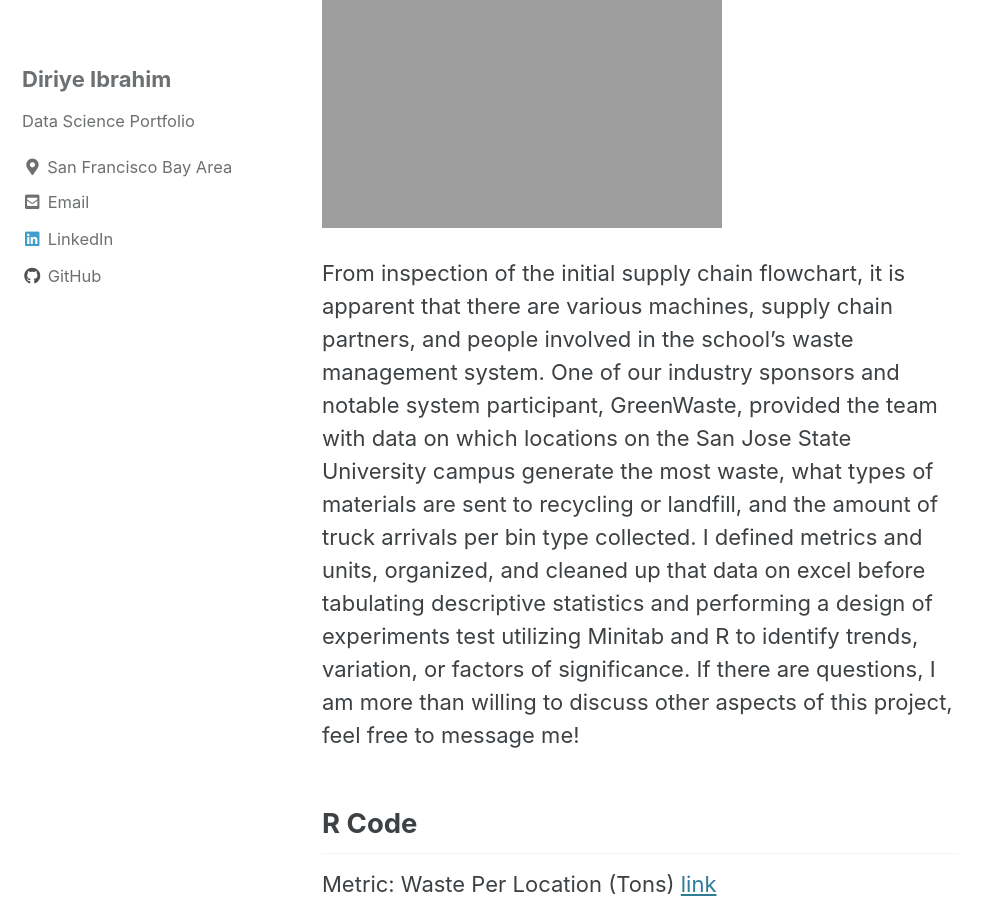
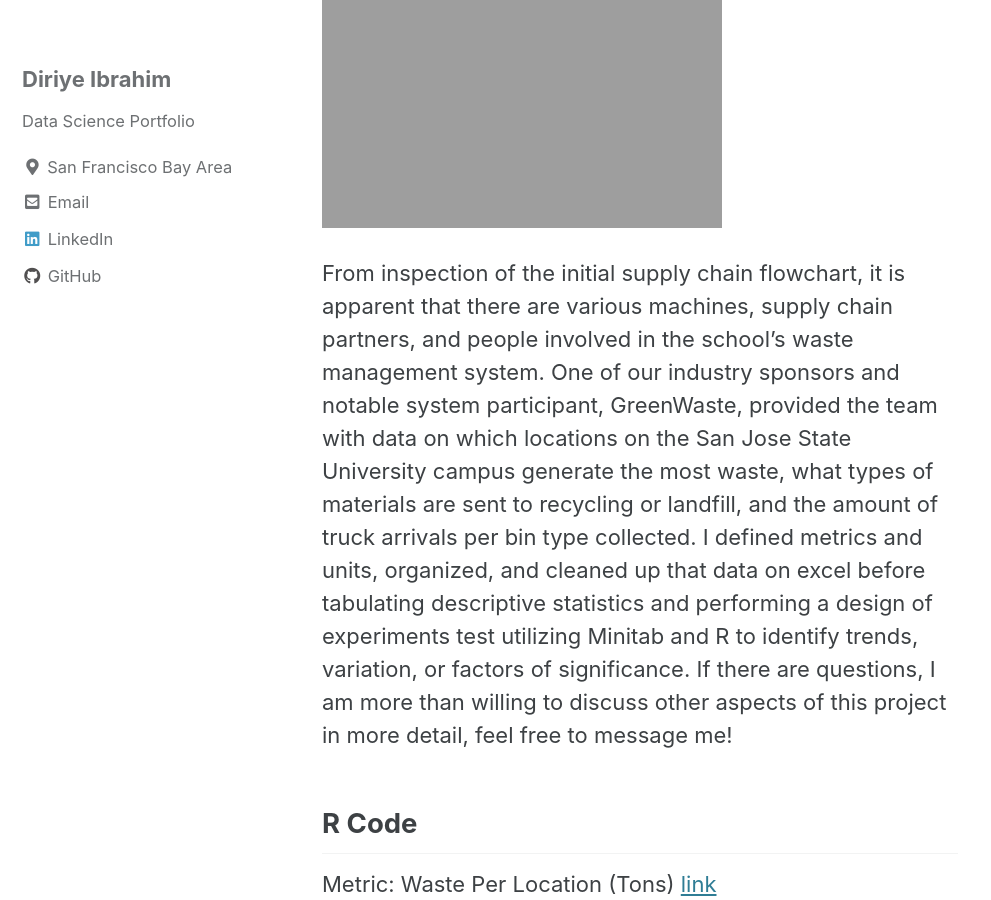
Before and after one commit to diriyeibrahim/diriyeibrahim.github.io, a Jekyll site: the page built from _posts/2020-07-24-senior.md, in a window 1280 px wide and 900 px high, scrolled down 797 px. Shown: the whole window, without its empty margins (0-991 px from the left). Built offline with Jekyll 4.4.1, drawn with Linux system fonts in a browser that asks for light colours; cached includes are drawn as plain includes.

Commit message:
new github

```diff
--- a/_posts/2020-07-24-senior.md
+++ b/_posts/2020-07-24-senior.md
@@ -13,7 +14,7 @@
 
 <img src="{{ site.url }}{{ site.baseurl }}/images/recyclingsystem/processmap.jpeg" alt="">
 
-From inspection of the initial supply chain flowchart, it is apparent that there are various machines, supply chain partners, and people involved in the school's waste management system. One of our industry sponsors and notable system participant, GreenWaste, provided the team with data on which locations on the San Jose State University campus generate the most waste, what types of materials are sent to recycling or landfill, and the amount of truck arrivals per bin type collected. I defined metrics and units, organized, and cleaned up that data on excel before tabulating descriptive statistics and performing a design of experiments test utilizing Minitab and R to identify trends, variation, or factors of significance. If there are questions, I am more than willing to discuss other aspects of this project, feel free to message me!
+From inspection of the initial supply chain flowchart, it is apparent that there are various machines, supply chain partners, and people involved in the school's waste management system. One of our industry sponsors and notable system participant, GreenWaste, provided the team with data on which locations on the San Jose State University campus generate the most waste, what types of materials are sent to recycling or landfill, and the amount of truck arrivals per bin type collected. I defined metrics and units, organized, and cleaned up that data on excel before tabulating descriptive statistics and performing a design of experiments test utilizing Minitab and R to identify trends, variation, or factors of significance. If there are questions, I am more than willing to discuss other aspects of this project in more detail, feel free to message me!
 
 ## R Code
 
```
Also changed, not shown: other parts of _posts/2020-07-24-senior.md (+2 -1 lines).
